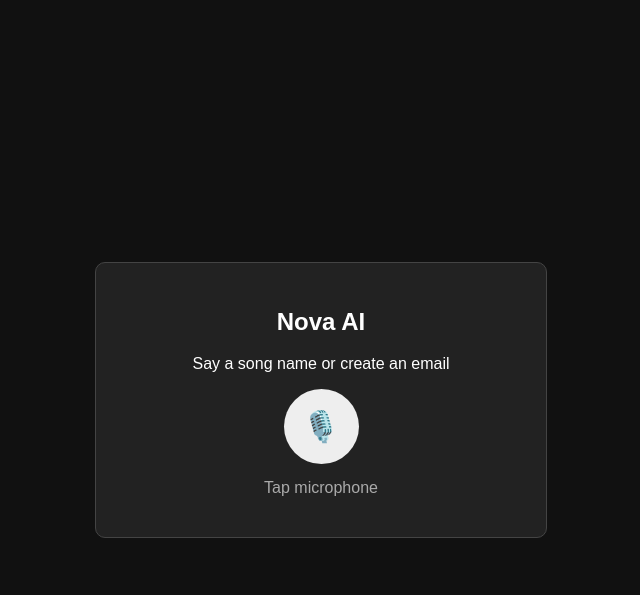
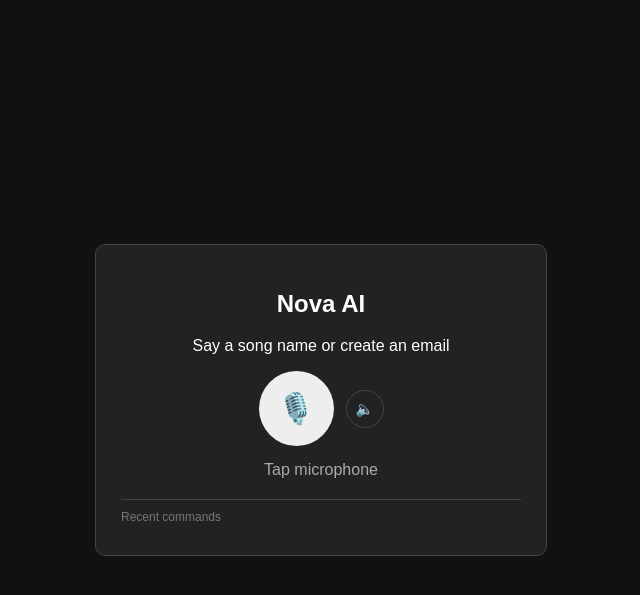
Before and after one commit to aaryas8318/agent, a Flask app: page / in a window 1280 px wide. Shown: the top 595 px of the page, without its empty margins (319-959 px from the left). Run offline with Flask 3, Linux system fonts and the light colour scheme.

Commit message:
Update index.html

```diff
--- a/app/templates/index.html
+++ b/app/templates/index.html
@@ -49,6 +49,18 @@ body{
 }
 
 
+.top-row{
+
+    display:flex;
+
+    justify-content:center;
+
+    align-items:center;
+
+    gap:12px;
+}
+
+
 .mic{
 
     width:75px;
@@ -70,6 +82,36 @@ body{
 .mic.listening{
 
     background:#aaa;
+}
+
+
+.tts{
+
+    width:38px;
+
+    height:38px;
+
+    border:1px solid #444;
+
+    border-radius:50%;
+
+    background:#222;
+
+    color:#ccc;
+
+    cursor:pointer;
+
+    font-size:15px;
+}
+
+
+.tts.on{
+
+    background:#666;
+
+    color:white;
+
+    border-color:#666;
 }
 
 
@@ -104,6 +146,16 @@ body{
     color:#aaa;
 
     font-size:13px;
+}
+
+
+.tone-label{
+
+    color:#777;
+
+    font-size:12px;
+
+    margin-top:4px;
 }
 
 
@@ -157,6 +209,44 @@ button.action{
     color:white;
 }
 
+
+.history{
+
+    margin-top:20px;
+
+    text-align:left;
+
+    border-top:1px solid #444;
+
+    padding-top:10px;
+}
+
+
+.history-title{
+
+    font-size:12px;
+
+    color:#777;
+
+    margin-bottom:6px;
+}
+
+
+.history-item{
+
+    font-size:13px;
+
+    color:#aaa;
+
+    padding:3px 0;
+
+    white-space:nowrap;
+
+    overflow:hidden;
+
+    text-overflow:ellipsis;
+}
+
 </style>
 
 </head>
@@ -176,12 +266,24 @@ button.action{
 </p>
 
 
+<div class="top-row">
+
     <button
         id="mic"
         class="mic"
     >
         🎙️
     </button>
+
+    <button
+        id="tts"
+        class="tts"
+        title="Toggle voice replies"
+    >
+        🔈
+    </button>
+
+</div>
 
 
 <div
@@ -225,6 +327,12 @@ button.action{
     ></textarea>
 
 
+    <div
+        id="toneLabel"
+        class="tone-label"
+    ></div>
+
+
     <button
         id="open"
         class="action primary"
@@ -240,6 +348,19 @@ button.action{
         Regenerate
     </button>
 
+
+</div>
+
+
+<!-- Command history -->
+
+<div class="history">
+
+    <div class="history-title">
+        Recent commands
+    </div>
+
+    <div id="historyList"></div>
 
 </div>
 
@@ -261,6 +382,10 @@ const $ =
 
 const mic =
     $("mic");
+
+
+const ttsBtn =
+    $("tts");
 
 
 const status =
@@ -287,6 +412,14 @@ const body =
     $("body");
 
 
+const toneLabel =
+    $("toneLabel");
+
+
+const historyList =
+    $("historyList");
+
+
 
 // --------------------------------------------------
 // SPEECH RECOGNITION
@@ -304,25 +437,92 @@ let listening = false;
 
 
 // --------------------------------------------------
-// COMMAND STATE
+// COMMAND / TONE / HISTORY STATE
 // --------------------------------------------------
 
 let lastCommand = "";
 
+let generatingEmail = false;
 
-// Prevent duplicate email generation
+let youtubeTab = null;
 
-let emailGenerated = false;
+let ttsOn = false;
+
+let currentTone = "formal";
+
+const TONES = ["formal", "friendly", "concise"];
+
+let commandHistory = [];
 
 
-// Prevent multiple requests at the same time
 
-let generatingEmail = false;
+// --------------------------------------------------
+// TEXT TO SPEECH
+// --------------------------------------------------
+
+function speak(text){
+
+    if(!ttsOn) return;
+
+    try{
+
+        window.speechSynthesis.cancel();
+
+        const utter =
+            new SpeechSynthesisUtterance(text);
+
+        window.speechSynthesis.speak(utter);
+
+    }
+    catch(e){
+
+        console.log(e);
+    }
+}
 
 
-// YouTube tab
+function setStatus(text, alsoSpeak){
 
-let youtubeTab = null;
+    status.textContent = text;
+
+    if(alsoSpeak) speak(text);
+}
+
+
+ttsBtn.onclick = () => {
+
+    ttsOn = !ttsOn;
+
+    ttsBtn.classList.toggle("on", ttsOn);
+
+    ttsBtn.textContent = ttsOn ? "🔊" : "🔈";
+
+    if(ttsOn) speak("Voice replies on");
+};
+
+
+
+// --------------------------------------------------
+// COMMAND HISTORY
+// --------------------------------------------------
+
+function addHistory(command, type){
+
+    commandHistory.unshift({ command, type });
+
+    commandHistory = commandHistory.slice(0, 5);
+
+    historyList.innerHTML = commandHistory.map(h => {
+
+        const icon =
+            h.type === "email" ? "✉️" :
+            h.type === "youtube" ? "🎵" :
+            "❔";
+
+        return `<div class="history-item">${icon} ${h.command}</div>`;
+
+    }).join("");
+}
 
 
 
@@ -332,8 +532,9 @@ let youtubeTab = null;
 
 if(!SR){
 
-    status.textContent =
-        "Speech recognition unavailable";
+    setStatus(
+        "Speech recognition unavailable"
+    );
 
     mic.disabled = true;
 
@@ -365,8 +566,9 @@ else{
             "listening"
         );
 
-        status.textContent =
-            "Listening...";
+        setStatus(
+            "Listening..."
+        );
 
     };
 
@@ -392,9 +594,9 @@ else{
             "listening"
         );
 
-        status.textContent =
-            "Voice error: " +
-            e.error;
+        setStatus(
+            "Voice error: " + e.error
+        );
 
     };
 
@@ -410,8 +612,9 @@ else{
 
         if(!text){
 
-            status.textContent =
-                "No command detected";
+            setStatus(
+                "No command detected"
+            );
 
             return;
 
@@ -466,11 +669,6 @@ else{
 // create
 // email
 //
-// Examples:
-//
-// "create email for my boss"
-// "create an email for my manager"
-//
 // --------------------------------------------------
 
 function isGmail(command){
@@ -495,22 +693,6 @@ function isGmail(command){
 // --------------------------------------------------
 // YOUTUBE KEYWORD DETECTION
 // --------------------------------------------------
-//
-// YouTube requires:
-//
-// play
-//
-// OR
-//
-// song
-//
-// Examples:
-//
-// "play believer"
-// "play a song"
-// "song believer"
-//
-// --------------------------------------------------
 
 function isYouTube(command){
 
@@ -530,10 +712,6 @@ function isYouTube(command){
 async function processCommand(command){
 
 
-    // ----------------------------------------------
-    // CHECK COMMAND TYPE
-    // ----------------------------------------------
-
     const gmail =
         isGmail(command);
 
@@ -543,34 +721,60 @@ async function processCommand(command){
 
 
 
-    // ----------------------------------------------
-    // GMAIL COMMAND
-    // ----------------------------------------------
-
     if(gmail){
 
-        // Prevent duplicate generation
+        addHistory(command, "email");
 
-        if(generatingEmail){
-
-            status.textContent =
-                "Email is already being generated...";
+        await requestEmail(command, "formal");
 
         return;
 
     }
 
 
-        // Prevent the same command from generating
-        // another email
+    else if(youtube){
 
-        if(
-            emailGenerated &&
-            command === lastCommand
-        ){
+        addHistory(command, "youtube");
 
-            status.textContent =
-                "Email already generated.";
+        await requestSong(command);
+
+        return;
+
+    }
+
+
+    else{
+
+        addHistory(command, "other");
+
+        setStatus(
+            "Please say 'create email' or 'play song'.",
+            true
+        );
+
+        return;
+
+    }
+
+}
+
+
+
+// --------------------------------------------------
+// EMAIL REQUEST
+//
+// Used for both the first generation and for
+// Regenerate — Regenerate just calls this again
+// with the next tone in rotation.
+// --------------------------------------------------
+
+async function requestEmail(command, tone){
+
+    if(generatingEmail){
+
+        setStatus(
+            "Email is already being generated..."
+        );
 
         return;
 
@@ -579,9 +783,13 @@ async function processCommand(command){
 
     generatingEmail = true;
 
+    currentTone = tone;
 
-        status.textContent =
-            "Generating email...";
+    setStatus(
+        tone === "formal"
+            ? "Generating email..."
+            : "Regenerating in a " + tone + " tone..."
+    );
 
 
     try{
@@ -601,7 +809,8 @@ async function processCommand(command){
 
                     body:
                         JSON.stringify({
-                                command:command
+                            command,
+                            tone
                         })
 
                 }
@@ -627,15 +836,13 @@ async function processCommand(command){
         }
 
 
+        lastCommand =
+            command;
 
-            // Show ONE generated email
 
         showEmail(
             data
         );
-
-
-            emailGenerated = true;
 
 
     }
@@ -646,9 +853,11 @@ async function processCommand(command){
         );
 
 
-            status.textContent =
+        setStatus(
             error.message ||
-                "Email generation failed";
+            "Email generation failed",
+            true
+        );
 
     }
     finally{
@@ -657,21 +866,146 @@ async function processCommand(command){
 
     }
 
+}
+
+
+
+// --------------------------------------------------
+// SHOW GENERATED EMAIL
+// --------------------------------------------------
+
+function showEmail(data){
+
+
+    recipient.dataset.email =
+        data.recipient || "";
+
+
+    recipient.textContent =
+        data.recipient_label
+        ? "To: " + data.recipient_label
+        : "Recipient not specified";
+
+
+    subject.value =
+        data.subject || "";
+
+
+    body.value =
+        data.body || "";
+
+
+    toneLabel.textContent =
+        "Tone: " + (data.tone || "formal");
+
+
+    editor.style.display =
+        "block";
+
+
+    setStatus(
+        "Email ready. Review or edit it.",
+        true
+    );
+
+}
+
+
+
+// --------------------------------------------------
+// OPEN GMAIL
+// --------------------------------------------------
+
+$("open").onclick = () => {
+
+
+    const url =
+        "https://mail.google.com/mail/u/0/?" +
+
+        new URLSearchParams({
+
+            view:"cm",
+
+            fs:"1",
+
+            to:
+                recipient.dataset.email || "",
+
+            su:
+                subject.value,
+
+            body:
+                body.value
+
+        });
+
+
+
+    const win =
+        window.open(
+            url,
+            "NovaGmail"
+        );
+
+
+
+    if(!win){
+
+        setStatus(
+            "Please allow popups for this site."
+        );
+
+    }
+
+};
+
+
+
+// --------------------------------------------------
+// REGENERATE
+//
+// Calls Gemini again with the next tone in rotation
+// (formal -> friendly -> concise -> formal ...).
+// --------------------------------------------------
+
+$("regen").onclick = () => {
+
+    if(!lastCommand){
+
+        setStatus(
+            "Nothing to regenerate yet."
+        );
 
         return;
 
     }
 
 
+    const nextTone =
+        TONES[
+            (TONES.indexOf(currentTone) + 1) %
+            TONES.length
+        ];
 
-    // ----------------------------------------------
-    // YOUTUBE COMMAND
-    // ----------------------------------------------
 
-    else if(youtube){
+    requestEmail(
+        lastCommand,
+        nextTone
+    );
 
-        status.textContent =
-            "Finding song...";
+};
+
+
+
+// --------------------------------------------------
+// YOUTUBE REQUEST
+// --------------------------------------------------
+
+async function requestSong(command){
+
+    setStatus(
+        "Finding song..."
+    );
 
 
     try{
@@ -731,135 +1065,15 @@ async function processCommand(command){
         );
 
 
-            status.textContent =
+        setStatus(
             error.message ||
-                "YouTube request failed";
-
-        }
-
-
-        return;
-
-    }
-
-
-
-    // ----------------------------------------------
-    // UNKNOWN COMMAND
-    // ----------------------------------------------
-
-    else{
-
-        status.textContent =
-            "Please say 'create email' or 'play song'.";
-
-        return;
+            "YouTube request failed",
+            true
+        );
 
     }
 
 }
-
-
-
-// --------------------------------------------------
-// SHOW GENERATED EMAIL
-// --------------------------------------------------
-
-function showEmail(data){
-
-
-    recipient.dataset.email =
-        data.recipient || "";
-
-
-    recipient.textContent =
-        data.recipient
-        ? "To: " + data.recipient
-        : "Recipient not specified";
-
-
-    subject.value =
-        data.subject || "";
-
-
-    body.value =
-        data.body || "";
-
-
-    editor.style.display =
-        "block";
-
-
-    status.textContent =
-        "Email ready. Review or edit it.";
-
-}
-
-
-
-// --------------------------------------------------
-// OPEN GMAIL
-// --------------------------------------------------
-
-$("open").onclick = () => {
-
-
-    const url =
-        "https://mail.google.com/mail/u/0/?" +
-
-        new URLSearchParams({
-
-            view:"cm",
-
-            fs:"1",
-
-            to:
-                recipient.dataset.email || "",
-
-            su:
-                subject.value,
-
-            body:
-                body.value
-
-        });
-
-
-
-    const win =
-        window.open(
-            url,
-            "NovaGmail"
-        );
-
-
-
-    if(!win){
-
-        status.textContent =
-            "Please allow popups for this site.";
-
-    }
-
-};
-
-
-
-// --------------------------------------------------
-// REGENERATE BUTTON
-// --------------------------------------------------
-//
-// No automatic second generation.
-//
-// Clicking this button also does NOT call /agent.
-// --------------------------------------------------
-
-$("regen").onclick = () => {
-
-    status.textContent =
-        "Email already generated. Edit the existing email.";
-
-};
 
 
 
@@ -892,8 +1106,10 @@ function playYouTube(data){
     }
 
 
-    status.textContent =
-        "Playing";
+    setStatus(
+        "Playing",
+        true
+    );
 
 }
 
```
Lines whose indentation alone changed are shown as unchanged.
